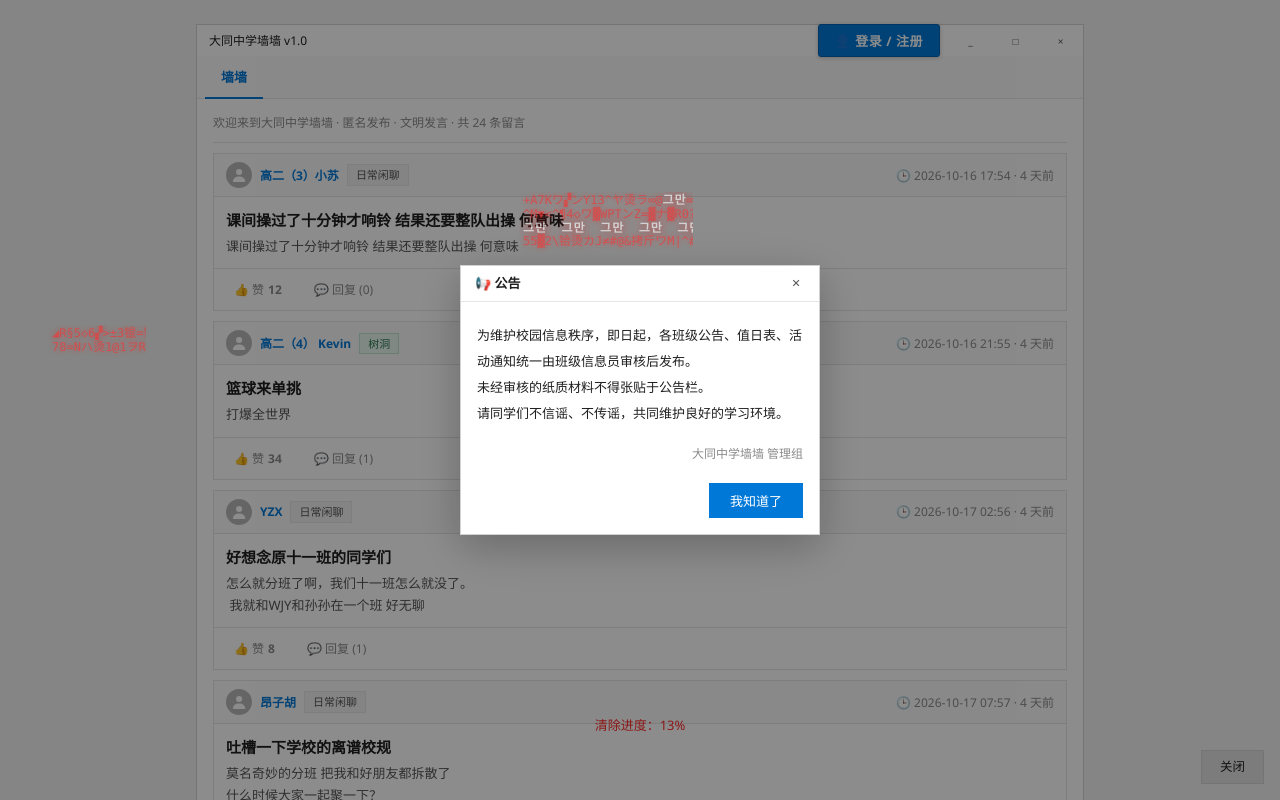
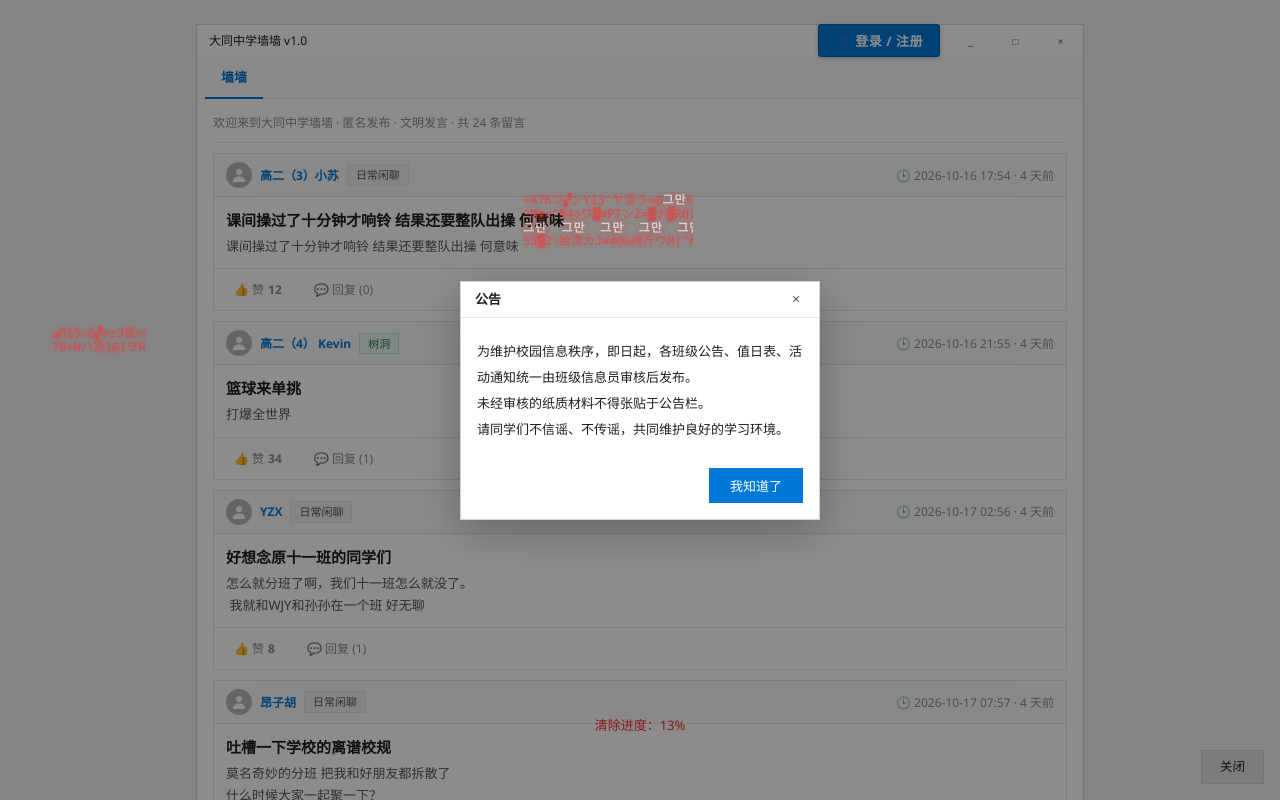
Before and after one commit to AllenHawk0707/arg2, a plain HTML site: page index.html in a window 1280 px wide. Shown: the top 800 px of the page. Drawn offline with Linux system fonts and the light colour scheme.

Commit message:
公告弹窗去掉表情图标与落款

```diff
--- a/index.html
+++ b/index.html
@@ -526,12 +526,7 @@
             white-space: pre-line;
             padding: 2px 0 6px;
         }
-        .notice-sign {
-            margin-top: 12px;
-            text-align: right;
-            font-size: 12px;
-            color: var(--ink-3);
-        }
+
 
         /* ── 响应式 ── */
         @media (max-width: 640px) {
@@ -569,14 +564,13 @@
 <div class="modal-mask" id="notice-mask">
     <div class="modal" role="dialog" aria-modal="true" aria-labelledby="notice-title">
         <div class="modal-head">
-            <span id="notice-title">📢 公告</span>
+            <span id="notice-title">公告</span>
             <button class="modal-close" type="button" onclick="closeNotice()">✕</button>
         </div>
         <div class="modal-body">
             <div class="notice-text">为维护校园信息秩序，即日起，各班级公告、值日表、活动通知统一由班级信息员审核后发布。
 未经审核的纸质材料不得张贴于公告栏。
 请同学们不信谣、不传谣，共同维护良好的学习环境。</div>
-            <div class="notice-sign">大同中学墙墙 管理组</div>
         </div>
         <div class="modal-foot">
             <button class="mbtn primary" type="button" onclick="closeNotice()">我知道了</button>
```
Also changed, not shown: 校园闲聊墙.html (+2 -8 lines).
